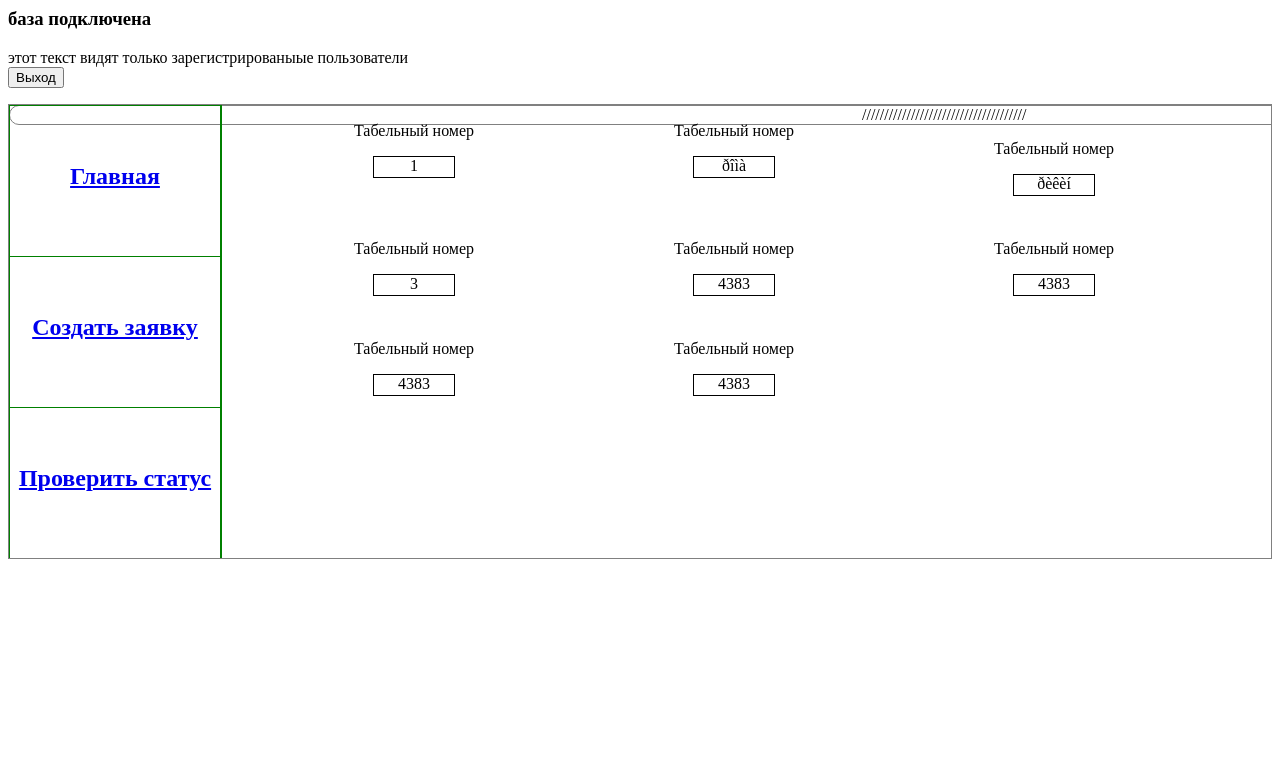
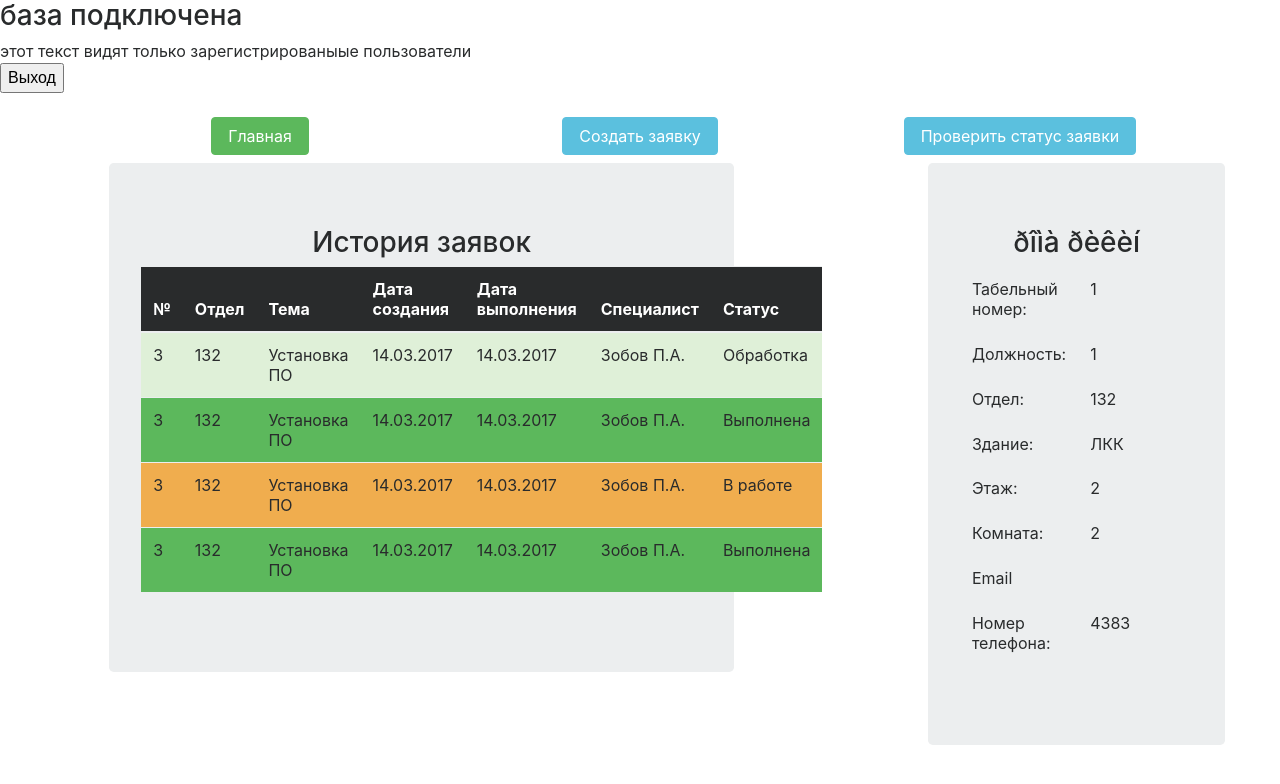
Before and after one commit to DogsRulesAllTime/HD-v2.0, a PHP site: page /test/panelu.php?st=0 in a window 1280 px wide. Shown: the top 784 px of the page. Run offline with PHP 8.4, Linux system fonts and the light colour scheme; a user stored in the database is signed in; data comes from the database, SQL or seed files in the repository; data that the repository does not hold is empty.

Commit message:
front
front

```diff
--- /dev/null
+++ b/frontend/panelu.html
@@ -0,0 +1,43 @@
+<!DOCTYPE html>
+<html lang="en">
+<head>
+    <meta charset="UTF-8">
+    <title>Document</title>
+        <link rel="stylesheet" href="frontend/css/bootstrap.css">
+</head>
+<body>
+   <form action="includes/exit.php" method="POST">
+  <input type="submit" value= "Выход" name="">
+</form>
+  <nav class="navbar navbar-default navbar-fixed-top">
+  <div class="container">
+   <div class="row">
+
+       <div class="col-sm-4 text-center">
+       <a href="panelu.php?st=0" class="btn btn-info <?php echo $main; ?>" role="button">Главная</a>
+       </div>
+       <div class="col-sm-4 text-center">
+       <a href="panelu.php?st=1" class="btn btn-info <?php echo $create; ?>" role="button">Создать заявку</a>
+       </div>
+       <div class="col-sm-4 text-center">
+       <a href="panelu.php?st=2" class="btn btn-info <?php echo $check; ?>" role="button">Проверить статус заявки</a>
+       </div>
+   </div>
+  </div>
+</nav>
+    <?php
+            if ($st == 0 ) {
+                $main = "green";
+                require_once 'pages/userinf.php';
+            }elseif ($st == 1) {
+                $create = "green";
+                require_once 'pages/create.php';
+            }elseif ($st == 2) {
+                $check = "green";
+                require_once 'pages/statuscheck.php';
+            }
+    ?>
+
+
+</body>
+</html>
--- a/pages/userinf.php
+++ b/pages/userinf.php
@@ -7,49 +7,133 @@ $id = $_SESSION['id'];
 $result = mysqli_query($connect,"SELECT * FROM `users` WHERE id = $id ");
 $actor = mysqli_fetch_assoc($result);
 ?>
-<div class="wrapper">
 
-/////////////////////////////////////
-      <div class="userblock" >
-          <p>Табельный номер</p>
-            <div class="userinf">  <?php echo "$actor[id]" ?>
-          </div>
-      </div>
-      <div class="userblock">
-          <p>Табельный номер</p>
-            <div class="userinf">  <?php echo "$actor[name]" ?>
-          </div>
-      </div>
-      <div class="userblock">
-          <p>Табельный номер</p>
-            <div class="userinf">  <?php echo "$actor[surname]" ?>
-          </div>
-      </div>
-      <div class="userblock">
-          <p>Табельный номер</p>
-            <div class="userinf">  <?php echo "$actor[dostup]" ?>
-          </div>
-      </div>
+<div class="row">
+  <div class="container col-md-6 offset-md-1 ">
+  <div class="jumbotron ">
+   <h3 class="text-center">История заявок</h3>
+   <table class="table ">
+  <thead class="thead-inverse">
+    <tr>
+      <th>№ </th>
+      <th>Отдел</th>
+      <th>Тема</th>
+      <th>Дата создания</th>
+       <th>Дата выполнения</th>
+       <th>Специалист</th>
+      <th>Статус</th>
+    </tr>
+  </thead>
+   <tbody>
+      <tr class="table-success">
+      <td>3</td>
+      <td>132</td>
+      <td>Установка ПО</td>
+      <td>14.03.2017</td>
+      <td>14.03.2017</td>
+      <td>Зобов П.А.</td>
+      <td>Обработка</td>
+    </tr>
+       <tr class="bg-success">
+      <td>3</td>
+      <td>132</td>
+      <td>Установка ПО</td>
+      <td>14.03.2017</td>
+      <td>14.03.2017</td>
+      <td>Зобов П.А.</td>
+      <td>Выполнена</td>
+    </tr>
+       <tr class="bg-warning">
+      <td>3</td>
+      <td>132</td>
+      <td>Установка ПО</td>
+      <td>14.03.2017</td>
+      <td>14.03.2017</td>
+      <td>Зобов П.А.</td>
+      <td>В работе</td>
+    </tr>
+       <tr class="bg-success">
+      <td>3</td>
+      <td>132</td>
+      <td>Установка ПО</td>
+      <td>14.03.2017</td>
+      <td>14.03.2017</td>
+      <td>Зобов П.А.</td>
+      <td>Выполнена</td>
+    </tr>
+       </tbody>
+      </table>
+    </div>
+  </div>
+   <div class="container col-md-3 offset-md-1 ">
 
 
 
-      <div class="userblock">
-          <p>Табельный номер</p>
-            <div class="userinf">  <?php echo "$actor[number]" ?>
+     <div class="jumbotron ">
+      <div class="row ">
+
+        <div class="col-xs-12 col-sm-12 col-md-12 col-lg-12 col-xs-offset-0 col-sm-offset-0 col-md-offset-0 col-lg-offset-0 toppad" >
+
+
+          <div class="panel panel-info">
+            <div class="panel-heading">
+              <h3 class="panel-title text-center"><?php echo $actor['name']." ".$actor['surname']; ?></h3>
+            </div>
+            <div class="panel-body">
+              <div class="row">
+
+
+                <div class="col-xs-2 col-md-2 col-lg-2 ">
+                  <table class="table table-user-information">
+                    <tbody>
+                      <tr>
+                        <td>Табельный номер:</td>
+                        <td><?php echo "$actor[id]" ?></td>
+                      </tr>
+                      <tr>
+                        <td>Должность:</td>
+                        <td><?php echo "$actor[id]" ?></td>
+                      </tr>
+                      <tr>
+                        <td>Отдел:</td>
+                        <td><?php echo "$actor[otd]" ?></td>
+                      </tr>
+                      <tr>
+                        <td>Здание:</td>
+                        <td>ЛКК</td>
+                      </tr>
+
+                         <tr>
+                                 <tr>
+                        <td>Этаж:</td>
+                        <td>2</td>
+                                  </tr>
+                        <tr>
+                        <td>Комната:</td>
+                        <td>2</td>
+                      </tr>
+                      <tr>
+                        <td>Email</td>
+                        <td><a href="mailto:<?php echo "$actor[email]" ?>"><?php echo "$actor[email]" ?></a></td>
+                      </tr>
+                       <tr>
+                        <td>Номер телефона:</td>
+                        <td> <?php echo "$actor[number]" ?>
+                        </td>
+
+                      </tr>
+
+                    </tbody>
+                  </table>
+
+
+
           </div>
+        </div>
       </div>
-      <div class="userblock">
-          <p>Табельный номер</p>
-            <div class="userinf">  <?php echo "$actor[number]" ?>
-          </div>
       </div>
-      <div class="userblock">
-          <p>Табельный номер</p>
-            <div class="userinf">  <?php echo "$actor[number]" ?>
-          </div>
       </div>
-      <div class="userblock">
-          <p>Табельный номер</p>
-            <div class="userinf">  <?php echo "$actor[number]" ?>
-          </div>
       </div>
+      </div>
+      </div>
+      </div>
--- a/panelu.php
+++ b/panelu.php
@@ -10,56 +10,14 @@ $st = $_GET['st'];
 $main = "";
 $create = "";
 $check = "";
+if ($st == 0 ) {
+  $main = "btn-success";
+}elseif ($st == 1) {
+  $create = "btn-success";
+}elseif ($st == 2) {
+  $check = "btn-success";
+}
 
-
-
+require_once 'frontend/panelu.html';
 
 ?>
-
-
-<!DOCTYPE html>
-<html lang="en">
-<head>
-  <meta charset="UTF-8">
-  <link rel="stylesheet" href="style/style.css">
-  <meta name="viewport" content="width=device-width, initial-scale=1.0">
-  <meta http-equiv="X-UA-Compatible" content="ie=edge">
-  <title>Document</title>
-</head>
-<body>
-<form action="includes/exit.php" method="POST">
-  <input type="submit" value= "Выход"" name="">
-</form>
-
-
-  <div class="container">
-    <div class="status">
-    <div class="statusData new" style="background-color:<?php echo $main; ?>;">
-      <a href="panelu.php?st=0" >  <h2>Главная</h2></a>
-      </div>
-      <div class="statusData new" style="background-color:<?php echo $create; ?>;">
-      <a href="panelu.php?st=1" >  <h2>Создать заявку</h2></a>
-      </div>
-      <div class="statusData inWork" style="background-color:<?php echo $check; ?>;">
-      <a href="panelu.php?st=2"><h2>Проверить статус заявки</h2></a>
-          </div>
-    </div>
-
-    <?php
-            if ($st == 0 ) {
-                $main = "green";
-                require_once 'pages/userinf.php';
-            }elseif ($st == 1) {
-                $create = "green";
-                require_once 'pages/create.php';
-            }elseif ($st == 2) {
-                $check = "green";
-                require_once 'pages/statuscheck.php';
-            }
-    ?>
-
-
-
-  </div>
-</body>
-</html>
```
Also changed, not shown: pages/create.php (+60 -17 lines).
